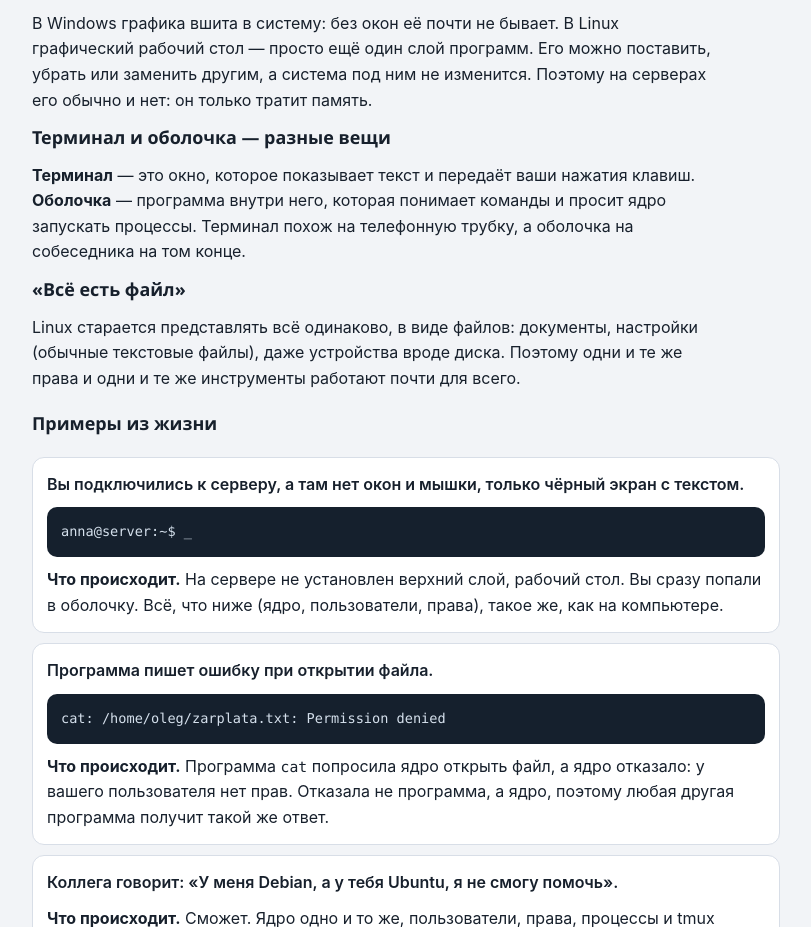
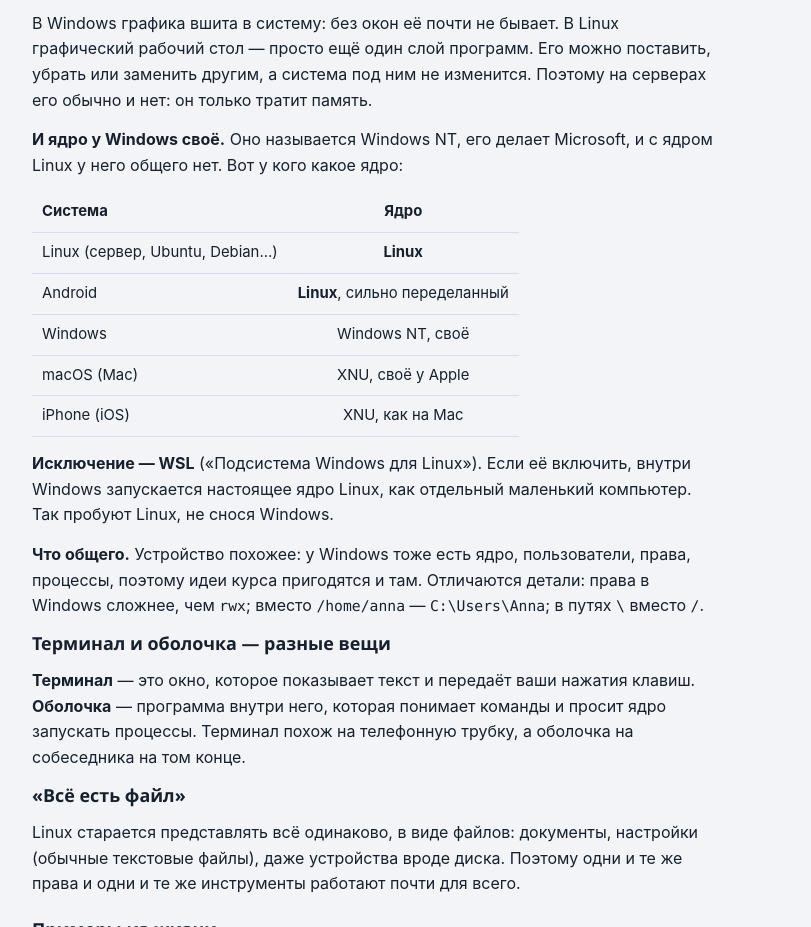
Before and after one commit to OlhaRashevska/linux-kurs, a plain HTML site: page chitalka.html in a window 1280 px wide. Shown: the part 2641-3568 px from the top of the page, without its empty margins (234-1045 px from the left). Drawn offline with Linux system fonts and the light colour scheme.

Commit message:
Урок 1: у кого какое ядро (Windows NT, XNU, Android), WSL, что общего с Windows
Co-Authored-By: Claude Opus 5.5 <noreply@anthropic.com>

```diff
--- a/chitalka.html
+++ b/chitalka.html
@@ -371,6 +371,17 @@ table.matrix { border-collapse: collapse; font-size: .93rem; min-width: 420px; }
       </table></div>
       <h3>Чем это отличается от Windows</h3>
       <p>В Windows графика вшита в систему: без окон её почти не бывает. В Linux графический рабочий стол — просто ещё один слой программ. Его можно поставить, убрать или заменить другим, а система под ним не изменится. Поэтому на серверах его обычно и нет: он только тратит память.</p>
+      <p><b>И ядро у Windows своё.</b> Оно называется Windows NT, его делает Microsoft, и с ядром Linux у него общего нет. Вот у кого какое ядро:</p>
+      <div class="tablewrap"><table class="matrix">
+        <tr><th>Система</th><th>Ядро</th></tr>
+        <tr><td>Linux (сервер, Ubuntu, Debian…)</td><td><b>Linux</b></td></tr>
+        <tr><td>Android</td><td><b>Linux</b>, сильно переделанный</td></tr>
+        <tr><td>Windows</td><td>Windows NT, своё</td></tr>
+        <tr><td>macOS (Mac)</td><td>XNU, своё у Apple</td></tr>
+        <tr><td>iPhone (iOS)</td><td>XNU, как на Mac</td></tr>
+      </table></div>
+      <p><b>Исключение — WSL</b> («Подсистема Windows для Linux»). Если её включить, внутри Windows запускается настоящее ядро Linux, как отдельный маленький компьютер. Так пробуют Linux, не снося Windows.</p>
+      <p><b>Что общего.</b> Устройство похожее: у Windows тоже есть ядро, пользователи, права, процессы, поэтому идеи курса пригодятся и там. Отличаются детали: права в Windows сложнее, чем <code>rwx</code>; вместо <code>/home/anna</code> — <code>C:\Users\Anna</code>; в путях <code>\</code> вместо <code>/</code>.</p>
       <h3>Терминал и оболочка — разные вещи</h3>
       <p><b>Терминал</b> — это окно, которое показывает текст и передаёт ваши нажатия клавиш. <b>Оболочка</b> — программа внутри него, которая понимает команды и просит ядро запускать процессы. Терминал похож на телефонную трубку, а оболочка на собеседника на том конце.</p>
       <h3>«Всё есть файл»</h3>
```
Also changed, not shown: index.html (+11 -0 lines).
